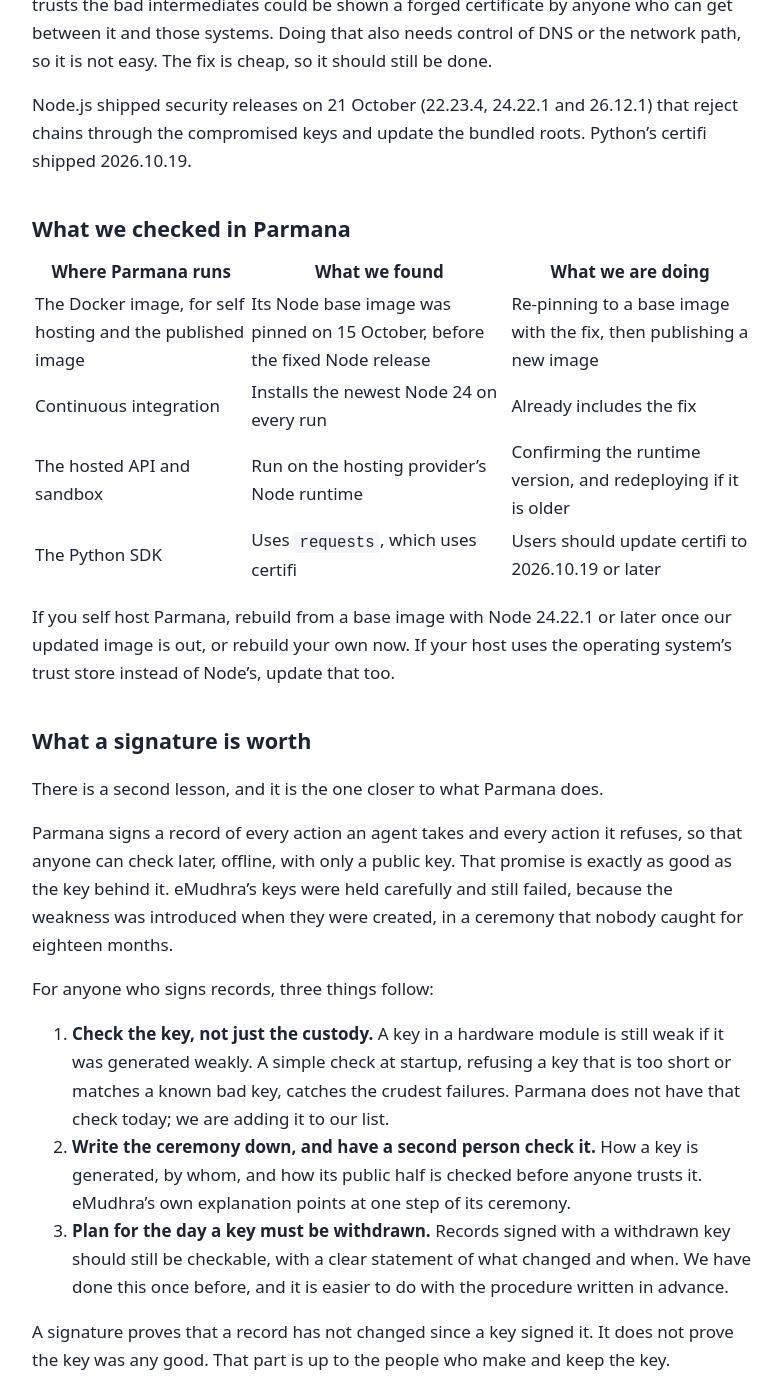
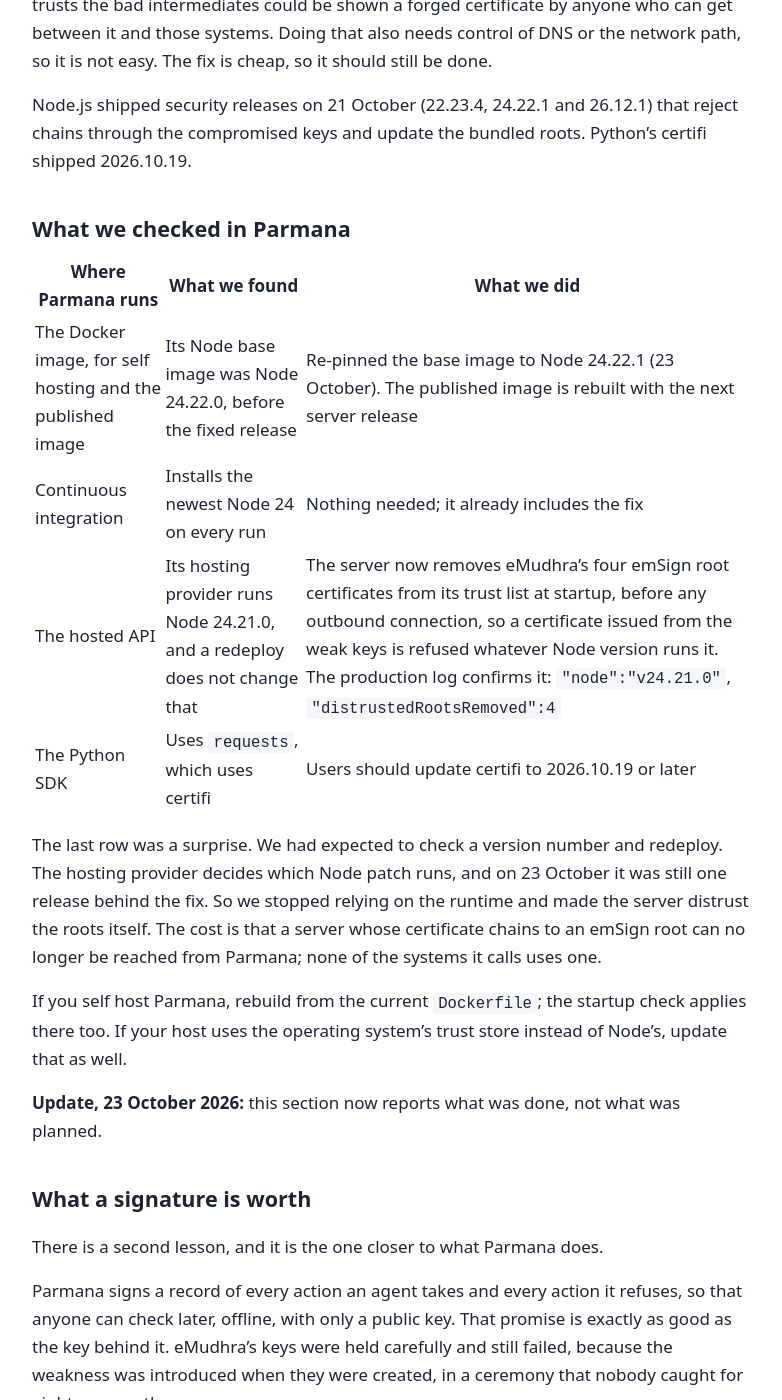
Before and after one commit to pavancharak/parmana-blog, a Jekyll site: the page built from _posts/2026-10-22-emudhra-weak-keys-and-what-a-signature-is-worth.md, in a window 1280 px wide and 1400 px high, scrolled down 1166 px. Shown: the whole window, without its empty margins (248-1030 px from the left). Built offline with Jekyll 4.4.1, drawn with Linux system fonts in a browser that asks for light colours.

Commit message:
eMudhra post: report what was done
The hosted runtime was Node 24.21.0, so the server now distrusts the emSign
roots at startup (confirmed in the production log); the Docker base is
re-pinned to 24.22.1.

Co-Authored-By: Claude Opus 5.5 <noreply@anthropic.com>
Claude-Session: https://claude.ai/code/session_01DzJiQmAeDSchxZQZRn85jx

```diff
--- a/_posts/2026-10-22-emudhra-weak-keys-and-what-a-signature-is-worth.md
+++ b/_posts/2026-10-22-emudhra-weak-keys-and-what-a-signature-is-worth.md
@@ -27,14 +27,18 @@ Node.js shipped security releases on 21 October (22.23.4, 24.22.1 and 26.12.1) t
 
 ## What we checked in Parmana
 
-| Where Parmana runs | What we found | What we are doing |
+| Where Parmana runs | What we found | What we did |
 |---|---|---|
-| The Docker image, for self hosting and the published image | Its Node base image was pinned on 15 October, before the fixed Node release | Re-pinning to a base image with the fix, then publishing a new image |
-| Continuous integration | Installs the newest Node 24 on every run | Already includes the fix |
-| The hosted API and sandbox | Run on the hosting provider's Node runtime | Confirming the runtime version, and redeploying if it is older |
+| The Docker image, for self hosting and the published image | Its Node base image was Node 24.22.0, before the fixed release | Re-pinned the base image to Node 24.22.1 (23 October). The published image is rebuilt with the next server release |
+| Continuous integration | Installs the newest Node 24 on every run | Nothing needed; it already includes the fix |
+| The hosted API | Its hosting provider runs Node 24.21.0, and a redeploy does not change that | The server now removes eMudhra's four emSign root certificates from its trust list at startup, before any outbound connection, so a certificate issued from the weak keys is refused whatever Node version runs it. The production log confirms it: `"node":"v24.21.0"`, `"distrustedRootsRemoved":4` |
 | The Python SDK | Uses `requests`, which uses certifi | Users should update certifi to 2026.10.19 or later |
 
-If you self host Parmana, rebuild from a base image with Node 24.22.1 or later once our updated image is out, or rebuild your own now. If your host uses the operating system's trust store instead of Node's, update that too.
+The last row was a surprise. We had expected to check a version number and redeploy. The hosting provider decides which Node patch runs, and on 23 October it was still one release behind the fix. So we stopped relying on the runtime and made the server distrust the roots itself. The cost is that a server whose certificate chains to an emSign root can no longer be reached from Parmana; none of the systems it calls uses one.
+
+If you self host Parmana, rebuild from the current `Dockerfile`; the startup check applies there too. If your host uses the operating system's trust store instead of Node's, update that as well.
+
+**Update, 23 October 2026:** this section now reports what was done, not what was planned.
 
 ## What a signature is worth
 
```
